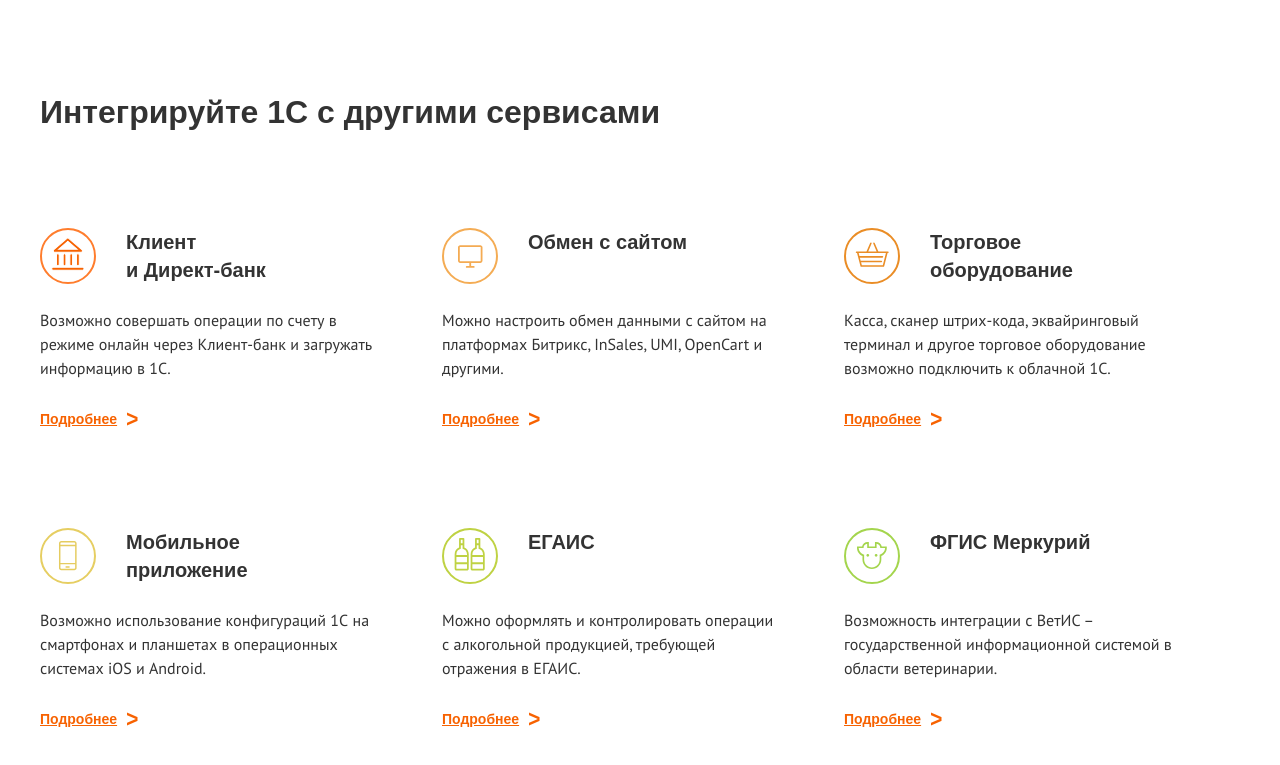
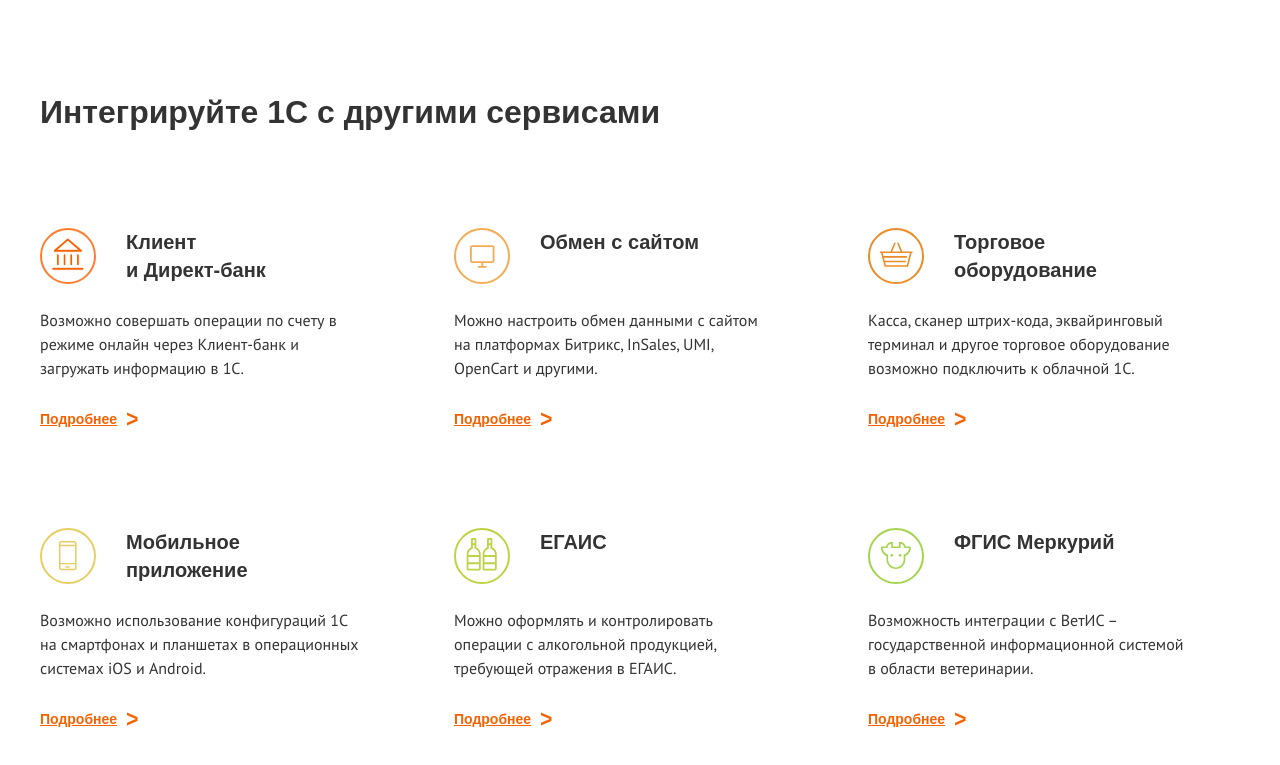
Before and after one commit to norvaishas/scloud, a website: page src/index.html in a window 1280 px wide. Shown: the part 4812-5577 px from the top of the page. Drawn offline with nearby package versions, Linux system fonts and the light colour scheme; files that its build step writes are made by us from their sources; files whose address does not match are found by name; a web font is replaced by a local one.

Commit message:
fix: change width of cards to fix perfect-pixel divergence

```diff
--- a/src/sass/blocks/_card.scss
+++ b/src/sass/blocks/_card.scss
@@ -1,7 +1,7 @@
 .card {
   display: flex;
   flex-direction: column;
-  max-width: 33%;
+  max-width: 31%;
   margin-bottom: 10rem;
   &__header {
     display: flex;
@@ -14,7 +14,7 @@
     margin-left: 3rem;
   }
   &__descr {
-    width: 85%;
+    width: 86%;
     line-height: 2.4rem;
     margin-bottom: 3rem;
   }
```
Also changed, not shown: src/index.html (+1 -1 lines).
